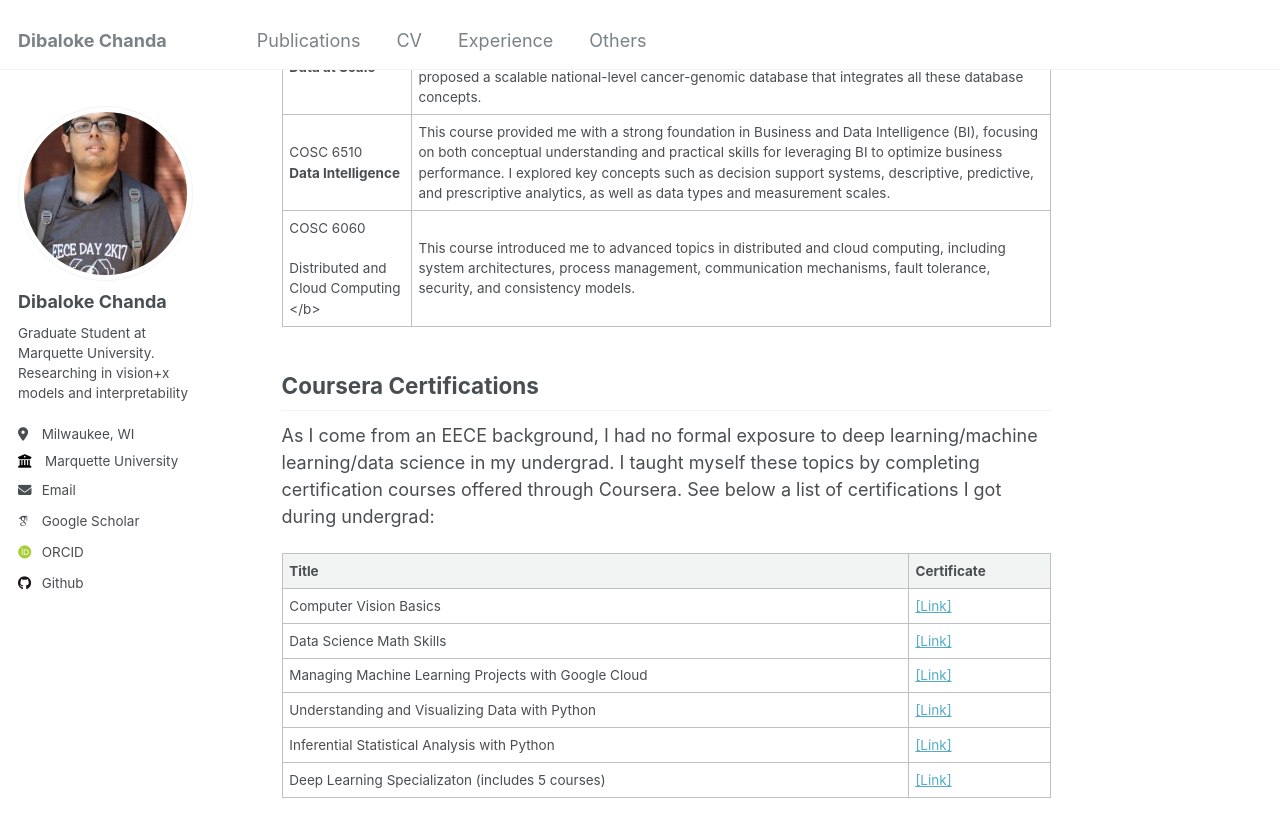
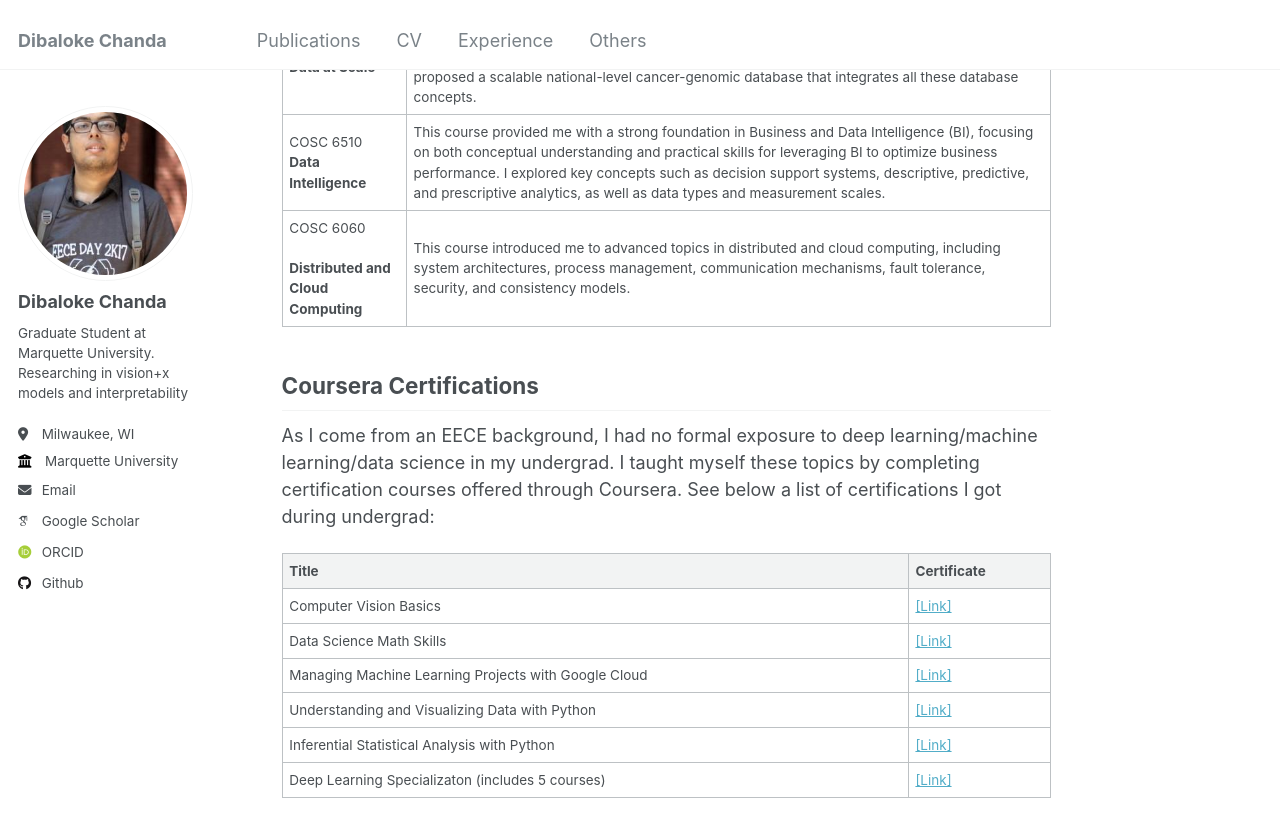
Before and after one commit to dibaloke/dibaloke.github.io, a Jekyll site: the page built from _pages/others.md, in a window 1280 px wide and 900 px high, scrolled down 1075 px. Shown: the top 837 px of the window. Built offline with Jekyll 4.4.1, drawn with Linux system fonts in a browser that asks for light colours; some web fonts are replaced.

```diff
--- a/_pages/others.md
+++ b/_pages/others.md
@@ -22,7 +22,7 @@ Following is a list of courses and projects/skills I gained during my Master's i
 |COSC 5610  <br> <b> Data Mining </b> | The topics covered in this course included Decision Trees, Naive Bayes, KNN, Regression, K-means clustering, DBSCAN clustering, Hierarchical Clustering, Support Vector Machines, Association Rules, etc.|
 |COSC 6570  <br> <b> Data at Scale </b> |This course introduced me to a variety of database concepts, including relational data stores, codebooks, schema diagrams, NoSQL graph databases, NoSQL key-value stores, NoSQL document stores, wide-column databases, and MapReduce. As a final project for this course, I proposed a scalable national-level cancer-genomic database that integrates all these database concepts.|
 |COSC 6510  <br> <b> Data Intelligence </b> | This course provided me with a strong foundation in Business and Data Intelligence (BI), focusing on both conceptual understanding and practical skills for leveraging BI to optimize business performance. I explored key concepts such as decision support systems, descriptive, predictive, and prescriptive analytics, as well as data types and measurement scales.|
-|COSC 6060 <br> <br> Distributed and Cloud Computing </b>| This course introduced me to advanced topics in distributed and cloud computing, including system architectures, process management, communication mechanisms, fault tolerance, security, and consistency models.|
+|COSC 6060 <br> <br> <b> Distributed and Cloud Computing </b>| This course introduced me to advanced topics in distributed and cloud computing, including system architectures, process management, communication mechanisms, fault tolerance, security, and consistency models.|
 
 
 ## Coursera Certifications
```
